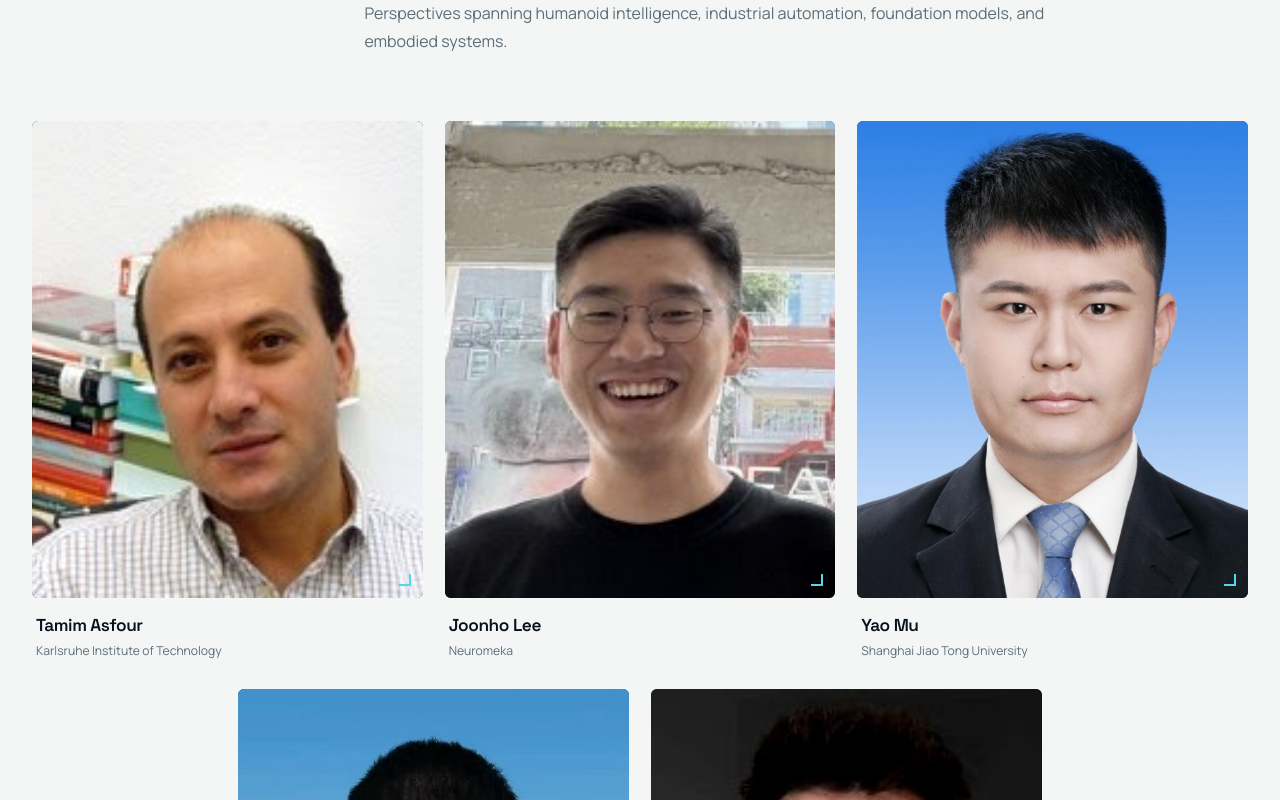
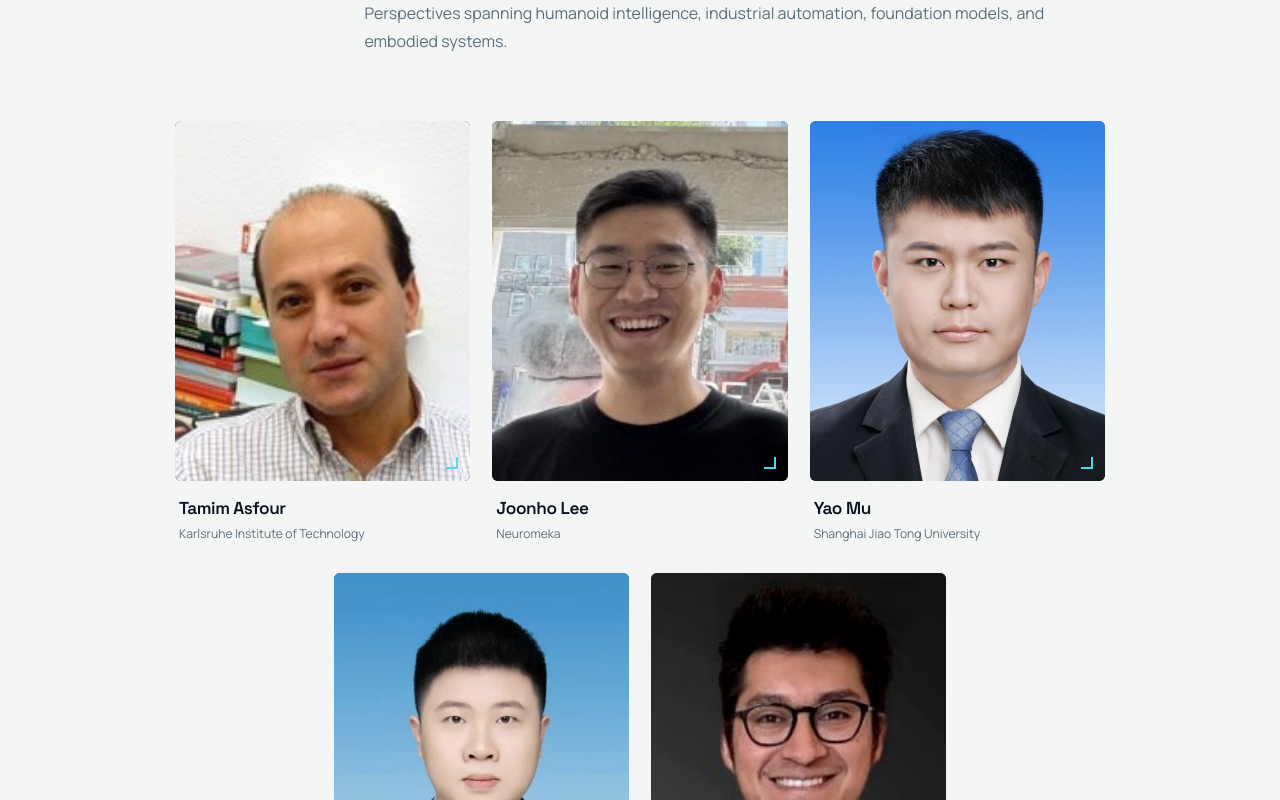
Before and after one commit to bimanual-robot-learning/bimanual-robot-learning.github.io, a React (Vite) app: page / in a window 1280 px wide. Shown: the part 3420-4220 px from the top of the page. Built offline with nearby package versions, Linux system fonts and the light colour scheme.

Commit message:
reduce invited speaker portrait scale

```diff
--- a/src/App.css
+++ b/src/App.css
@@ -724,6 +724,8 @@
 
 .speaker-grid {
   display: grid;
+  width: min(100%, 930px);
+  margin-inline: auto;
   grid-template-columns: repeat(6, minmax(0, 1fr));
   gap: 22px;
 }
```
